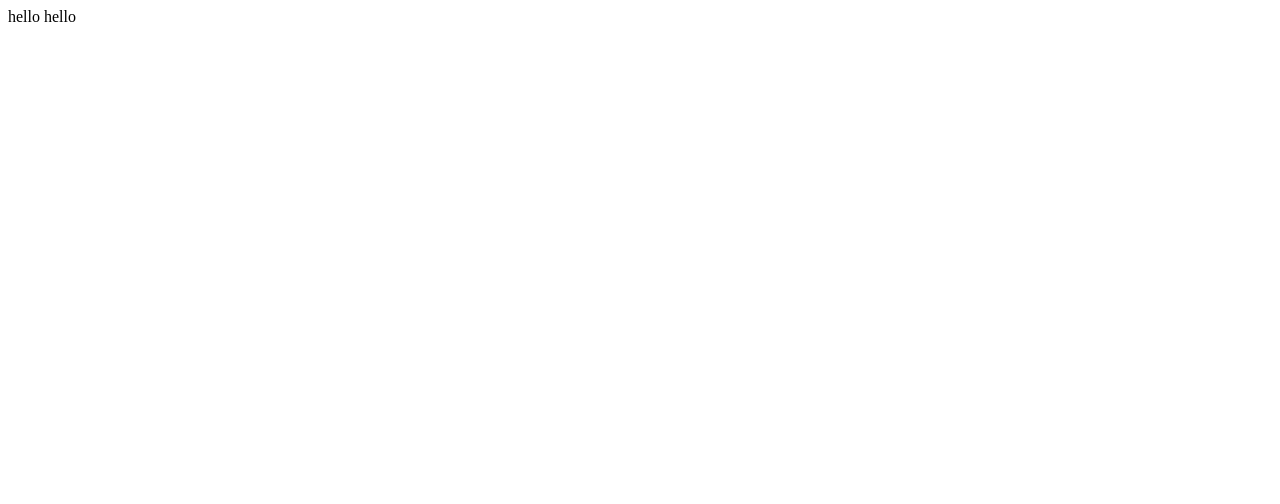
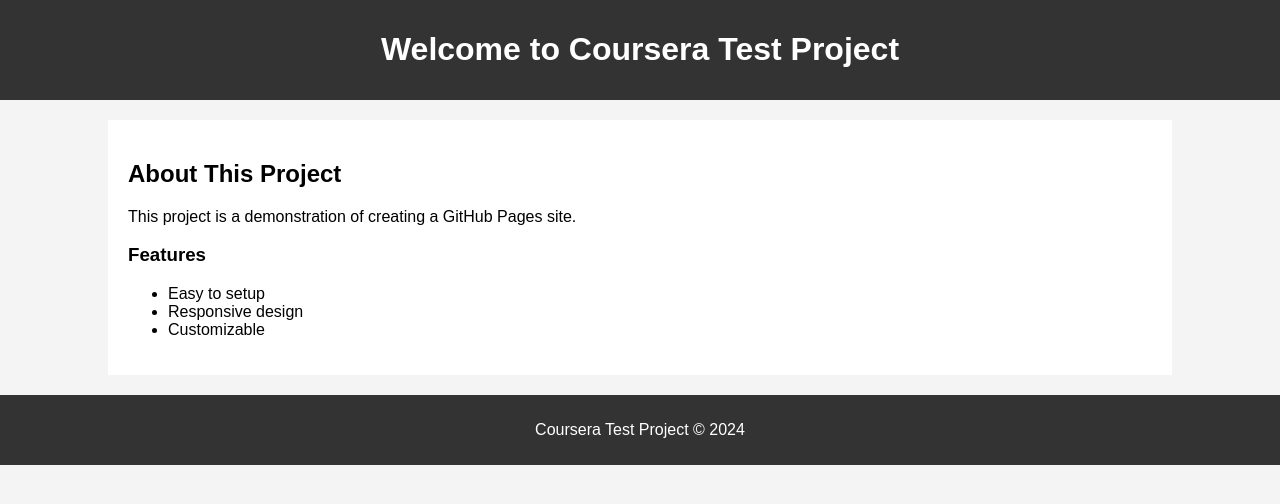
Before and after one commit to Capybaragirl/coursera-test, a plain HTML site: page index.html in a window 1280 px wide. Drawn offline with Linux system fonts and the light colour scheme.

Commit message:
Update index.html

```diff
--- a/index.html
+++ b/index.html
@@ -1,9 +1,59 @@
-<html>
+<!DOCTYPE html>
+<html lang="en">
 <head>
-<title> Coursera test </title>
+    <meta charset="UTF-8">
+    <meta name="viewport" content="width=device-width, initial-scale=1.0">
+    <title>Coursera Test</title>
+    <style>
+        body {
+            font-family: Arial, sans-serif;
+            margin: 0;
+            padding: 0;
+            background-color: #f4f4f4;
+        }
+        header {
+            background: #333;
+            color: #fff;
+            padding: 10px 0;
+            text-align: center;
+        }
+        .container {
+            width: 80%;
+            margin: auto;
+            overflow: hidden;
+        }
+        #main {
+            padding: 20px;
+            background: #fff;
+            margin-top: 20px;
+        }
+        footer {
+            background: #333;
+            color: #fff;
+            text-align: center;
+            padding: 10px 0;
+            margin-top: 20px;
+        }
+    </style>
+</head>
 <body>
-    hello hello
-
+    <header>
+        <div class="container">
+            <h1>Welcome to Coursera Test Project</h1>
+        </div>
+    </header>
+    <div id="main" class="container">
+        <h2>About This Project</h2>
+        <p>This project is a demonstration of creating a GitHub Pages site.</p>
+        <h3>Features</h3>
+        <ul>
+            <li>Easy to setup</li>
+            <li>Responsive design</li>
+            <li>Customizable</li>
+        </ul>
+    </div>
+    <footer>
+        <p>Coursera Test Project &copy; 2024</p>
+    </footer>
 </body>
-</head>
 </html>
```
